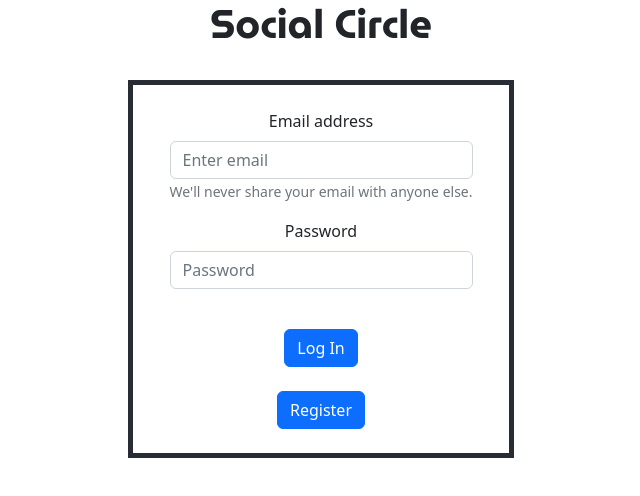
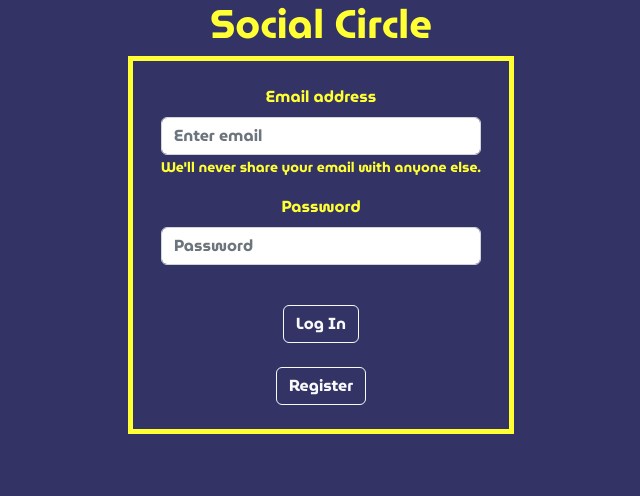
Before and after one commit to farisdurrani/SocialMediaApp, a React (Create React App) app: page /login in a window 1280 px wide. Shown: the top 496 px of the page, without its empty margins (319-959 px from the left). Built offline with nearby package versions, Linux system fonts and the light colour scheme; no server answers.

Commit message:
Further front end changes to log in and board

```diff
--- a/src/App.css
+++ b/src/App.css
@@ -31,7 +31,7 @@
 .login-box {
   max-width: 600px;
   max-height: 800px;
-  border: 5px solid #282c34;
+  border: 5px solid #FFFF33;
 }
 
 @keyframes App-logo-spin {
@@ -45,6 +45,7 @@
 
 h1 {
   font-family: "Regular";
+  color: #FFFF33;
 }
 
 @font-face {
@@ -52,3 +53,17 @@ h1 {
   src: local("MuseoModerno_Bold"),
     url("./assets/fonts/MuseoModerno_Bold.ttf") format("truetype");
 }
+
+body {
+  background-color: #333366;
+}
+
+Form{
+  font-family: "Regular";
+  color:#FFFF33;
+}
+
+.text {
+  font-family: "Regular";
+  color:#FFFF33;
+}
--- a/src/screens/Board.js
+++ b/src/screens/Board.js
@@ -24,8 +24,8 @@ const Board = (props) => {
 
   return (
     <div>
-      Board
-      <Button variant="primary" onClick={handleLogOut}>
+      <h1>Board  </h1>
+      <Button variant="outline-light" onClick={handleLogOut}>
         Log out
       </Button>
     </div>
--- a/src/screens/Login.js
+++ b/src/screens/Login.js
@@ -36,8 +36,9 @@ const Login = () => {
 
   return (
     <div class="container">
-      <h1>Social Circle</h1>
-      <br />
+      <div class="row">
+        <h1>Social Circle</h1>
+      </div>
       <div class="row">
         <div class="col"></div>
         <div class="col login-box d-flex justify-content-center align-items-center">
@@ -51,7 +52,7 @@ const Login = () => {
                   placeholder="Enter email"
                   onBlur={(e) => setEmail(e.target.value)}
                 />
-                <Form.Text className="text-muted">
+                <Form.Text className="text">
                   We'll never share your email with anyone else.
                 </Form.Text>
               </Form.Group>
@@ -65,12 +66,12 @@ const Login = () => {
                 />
               </Form.Group>
               <br />
-              <Button variant="primary" onClick={handleSignIn}>
+              <Button variant="outline-light" onClick={handleSignIn}>
                 Log In
               </Button>
               <br />
               <br />
-              <Button variant="primary" onClick={handleRegister}>
+              <Button variant="outline-light" onClick={handleRegister}>
                 Register
               </Button>
             </Form>
```
